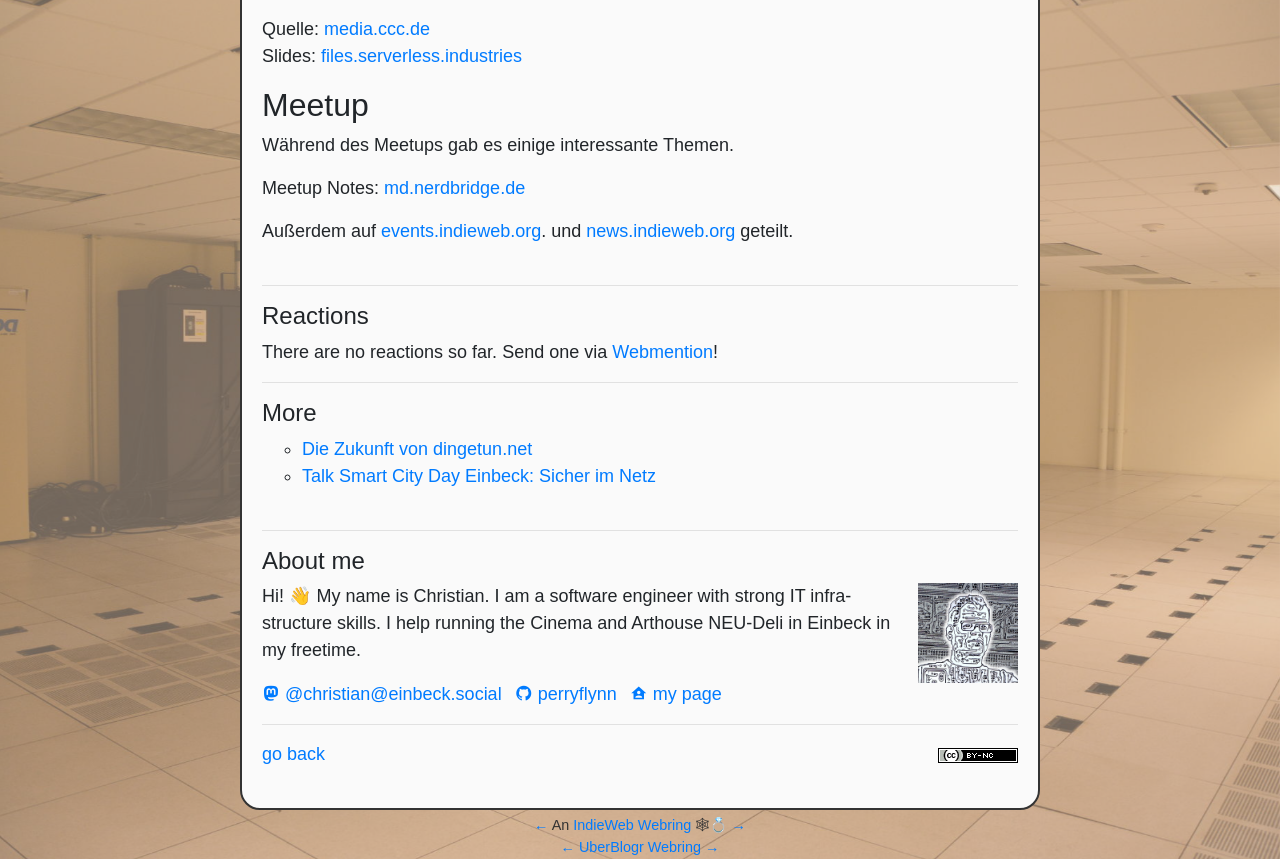
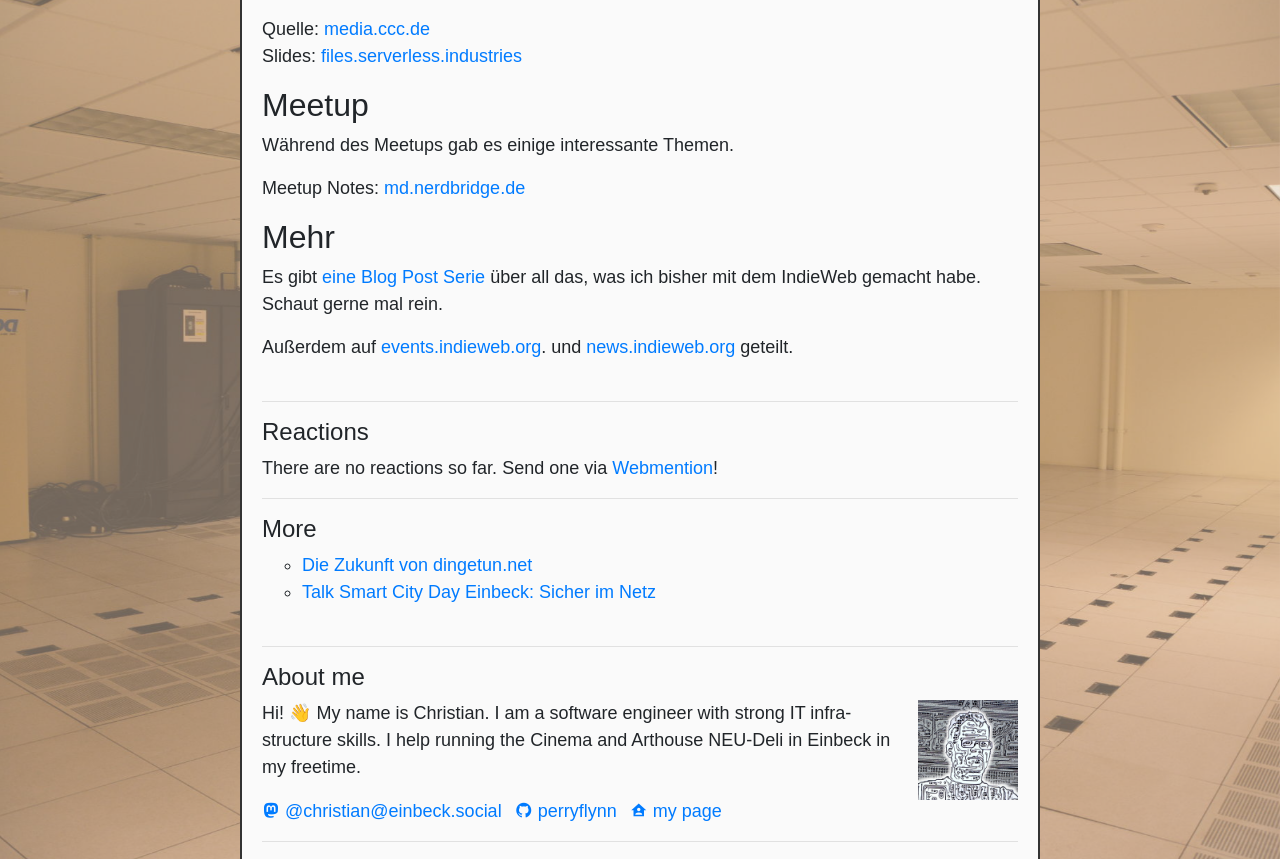
Before and after one commit to perryflynn/serverless.industries, a Jekyll site: the page built from src/_posts/2025/2025-06-15-indieweb-gpn23.md, in a window 1280 px wide and 900 px high, scrolled down 966 px, cut to the strip 41-900 px from the top of the window. Built offline with Jekyll 4.4.1, drawn with Linux system fonts in a browser that asks for light colours.

Commit message:
add indieweb series link

```diff
--- a/src/_posts/2025/2025-06-15-indieweb-gpn23.md
+++ b/src/_posts/2025/2025-06-15-indieweb-gpn23.md
@@ -35,5 +35,12 @@ Während des Meetups gab es einige interessante Themen.
 
 Meetup Notes: [md.nerdbridge.de](https://md.nerdbridge.de/s/ykqzykqaL)
 
+## Mehr
+
+Es gibt [eine Blog Post Serie][indiewebme] über all das, was ich bisher mit dem IndieWeb
+gemacht habe. Schaut gerne mal rein.
+
+[indiewebme]: {% post_url 2025/2025-05-07-welcome-to-indieweb.en %}
+
 Außerdem auf [events.indieweb.org](https://events.indieweb.org/2025/06/meetup-at-gulaschprogrammiernacht-in-karlsruhe-germany-oTBMLIAsmwpJ).
 und [news.indieweb.org](https://news.indieweb.org/de){:.u-syndication} geteilt.
```
